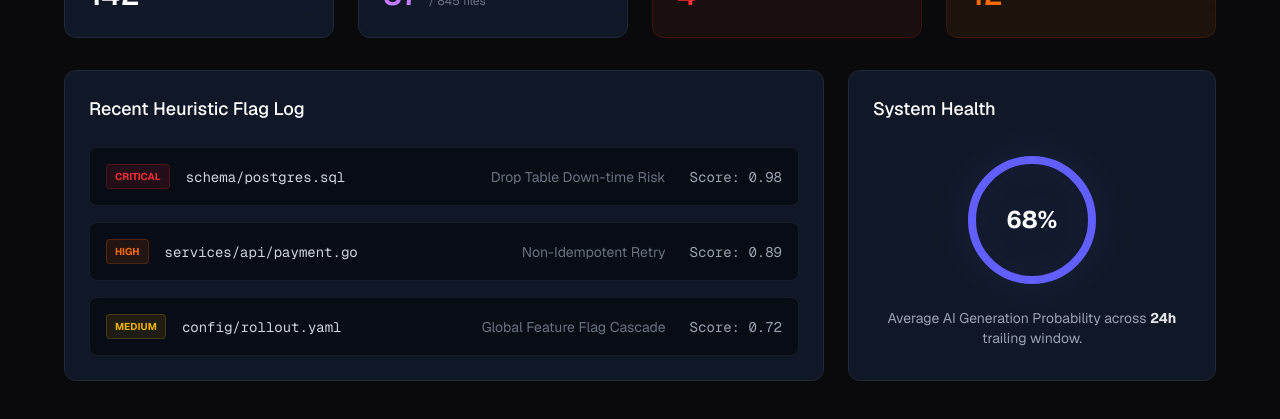
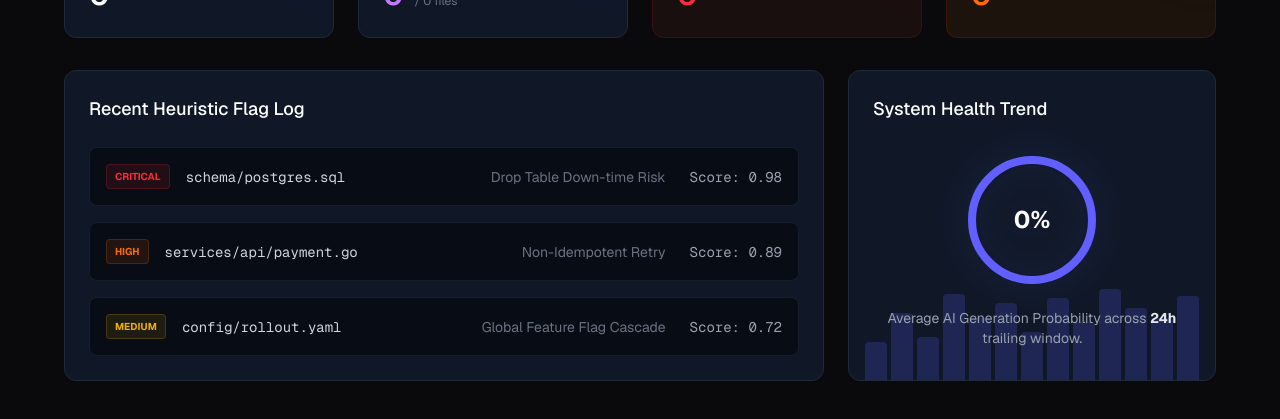
Before and after one commit to rohanpatel2002/Tribunal, a Next.js app in the folder dashboard/: page / in a window 1280 px wide. Shown: the part 281-700 px from the top of the page. Built offline with nearby package versions, Linux system fonts and the light colour scheme; no server answers.

Commit message:
feat(ui): implement dynamic visual analytics chart and robust zero state error fallbacks

```diff
--- a/dashboard/src/app/page.tsx
+++ b/dashboard/src/app/page.tsx
@@ -43,15 +43,16 @@ export default function Dashboard() {
           averageAIScore: 0.68
         });
       }
-    } catch (e) {
+      } catch (e) {
+      console.warn("Using offline demo data mode:", e);
       setData({
         repository: repo,
-        totalPRs: 142,
-        totalFiles: 845,
-        aiGeneratedPRs: 37,
-        criticalRisks: 4,
-        highRisks: 12,
-        averageAIScore: 0.68
+        totalPRs: 0,
+        totalFiles: 0,
+        aiGeneratedPRs: 0,
+        criticalRisks: 0,
+        highRisks: 0,
+        averageAIScore: 0.0
       });
     } finally {
       setLoading(false);
@@ -157,15 +158,22 @@ export default function Dashboard() {
               </div>
             </div>
 
-            <div className="bg-gray-900 border border-gray-800 rounded-xl p-6 flex flex-col">
-              <h3 className="text-lg font-medium text-white mb-6">System Health</h3>
-              <div className="flex-1 flex flex-col items-center justify-center">
+            <div className="bg-gray-900 border border-gray-800 rounded-xl p-6 flex flex-col relative overflow-hidden">
+              <h3 className="text-lg font-medium text-white mb-6 z-10">System Health Trend</h3>
+              <div className="flex-1 flex flex-col items-center justify-center z-10">
                 <div className="w-32 h-32 rounded-full border-[8px] border-indigo-500 flex items-center justify-center mb-4 relative drop-shadow-[0_0_15px_rgba(99,102,241,0.2)]">
                   <span className="text-2xl font-bold">{(data?.averageAIScore || 0) * 100}%</span>
                 </div>
                 <p className="text-center text-sm text-gray-400 mt-2">
                   Average AI Generation Probability across <strong className="text-gray-200">24h</strong> trailing window.
                 </p>
+              </div>
+
+              {/* Decorative mini bar chart in background */}
+              <div className="absolute bottom-0 left-0 w-full h-24 flex items-end gap-1 px-4 opacity-20 pointer-events-none">
+                {[40, 70, 45, 90, 65, 80, 50, 85, 60, 95, 75, 65, 88].map((h, i) => (
+                  <div key={i} className="bg-indigo-500 w-full rounded-t-sm" style={{ height: `${h}%` }}></div>
+                ))}
               </div>
             </div>
           </div>
```
